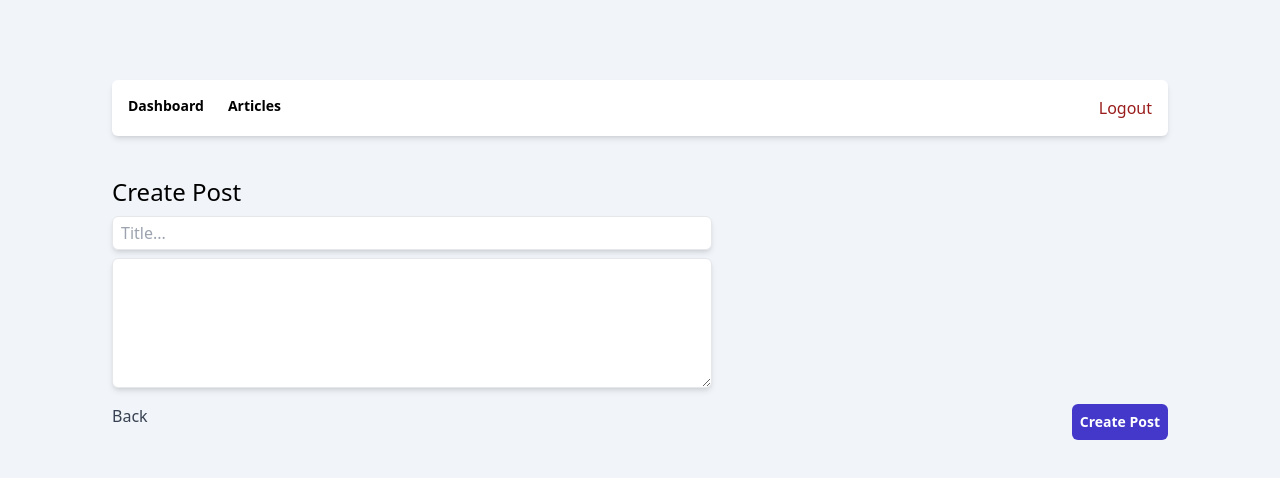
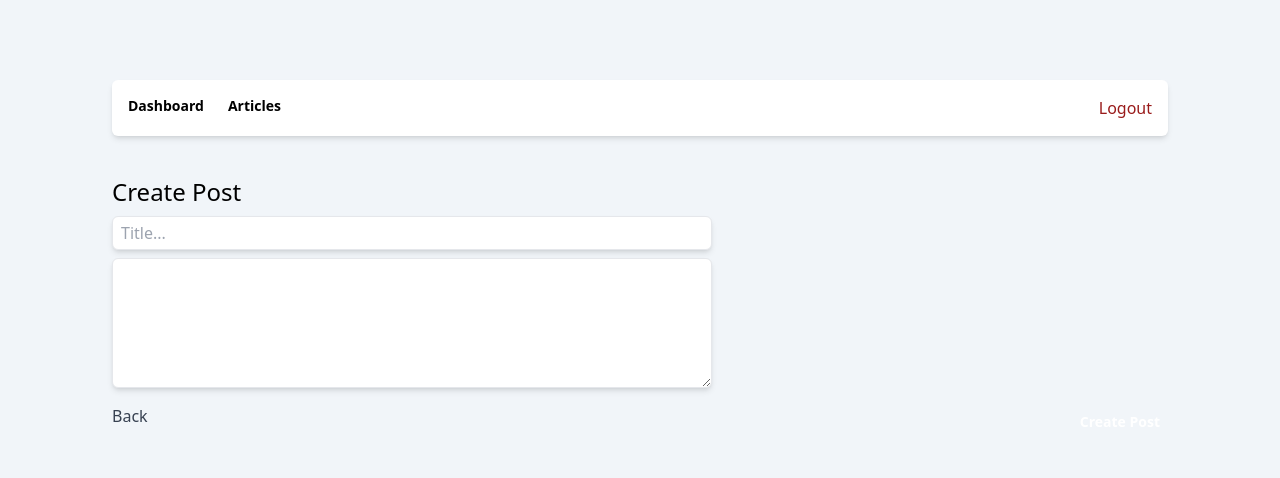
Before and after one commit to jonathanbyrnes/nuxt-blog, a Nuxt app: page /admin/create-post in a window 1280 px wide. Shown: the top 478 px of the page. Built offline with nearby package versions, Linux system fonts and the light colour scheme; no server answers; what vue-toast-notification would draw is missing.

Commit message:
feat: add editing posts (updating)

```diff
--- a/pages/admin/articles.vue
+++ b/pages/admin/articles.vue
@@ -79,8 +79,14 @@ function deletePost(id) {
     })
 }
 
+const router=useRouter()
+const postStore=usePostStore()
+const {postInput,edit}=storeToRefs(postStore)
+
 function editPost(post) {
-    console.log(post)
+    postInput.value=post
+    edit.value=true
+    router.push('/admin/create-post')
 }
 
 </script>
--- a/pages/admin/create-post.vue
+++ b/pages/admin/create-post.vue
@@ -3,55 +3,27 @@ definePageMeta({
     layout: 'admin'
 })
 
-const userData=getUserData()
-const config = useRuntimeConfig()
-const loading=ref(false)
-const postInput=ref({
-    title:'',
-    post_content:''
-})
-
-async function createPost() {
-    try {
-        loading.value=true
-        const res = await $fetch(config.public?.API_BASE_URL + '/posts', {
-            headers: {
-                Accept: "application/json",
-                "content-type": "application/json",
-                Authorization: `Bearer ${userData?.token}`
-            },
-            method: 'POST',
-            body: JSON.stringify(postInput.value)
-        })
-        loading.value=false
-        postInput.value={}
-        successMsg(res?.message)
-    } catch (error) {
-        loading.value=false
-        if(error?.response?.status===422){
-            const errors=error.response?._data
-            for(const message of errors) {
-                errorMsg(message)
-            }
-        }
-    }
-}
+const postStore = usePostStore()
+const { postInput, loading, edit } = storeToRefs(postStore)
 </script>
 
 <template>
     <div>
         <h1 class="text-2xl mb-2">Create Post</h1>
         <div class="flex flex-col mb-2 w-[600px]">
-            <input v-model="postInput.title" placeholder="Title..." type="text" class="mb-2 border rounded-md py-1 px-2 shadow-md" />
-            <textarea v-model="postInput.post_content" name="" id="" rows="5" class="mb-2 border rounded-md py-1 px-2 shadow-md"></textarea>
+            <input v-model="postInput.title" placeholder="Title..." type="text"
+                class="mb-2 border rounded-md py-1 px-2 shadow-md" />
+            <textarea v-model="postInput.post_content" name="" id="" rows="5"
+                class="mb-2 border rounded-md py-1 px-2 shadow-md"></textarea>
         </div>
 
         <div class="flex justify-between">
             <NuxtLink to="/admin/articles" class="rounded-me text-gray-700 hover:text-white">
                 Back
             </NuxtLink>
-            <button :disabled="loading" @click="createPost" class="rounded-md text-white px-2 py-2 bg-indigo-700 text-sm font-semibold">
-                {{ loading?'Processing...':'Create Post'}}
+            <button :disabled="loading" @click="postStore.createPost"
+                :class="edit ? 'bg-yellow-500 rounded-md text-white px-2 py-2 text-sm font-semibold' : 'bg-indigo-700rounded-md text-white px-2 py-2 text-sm font-semibold'">
+                {{ loading ? 'Processing...' : edit ? 'Update Post' : 'Create Post' }}
             </button>
 
 
--- /dev/null
+++ b/stores/post-store.ts
@@ -0,0 +1,48 @@
+export const usePostStore = defineStore('post-store', () => {
+    const edit = ref(false)
+
+    const postInput = ref({
+        id: null,
+        title: "",
+        post_content: "",
+    })
+    const config = useRuntimeConfig()
+    const loading = ref(false)
+
+    async function createPost() {
+        const userData = getUserData()
+
+        try {
+            loading.value = true
+            const apiUrl = config.public?.API_BASE_URL
+            const url = edit.value ? apiUrl + '/posts/' + postInput.value.id
+                : apiUrl + "/posts"
+
+            const httpVerb=edit.value?'PUT':'POST'
+            const res: any = await $fetch(url, {
+                headers: {
+                    Accept: "application/json",
+                    "content-type": "application/json",
+                    Authorization: `Bearer ${userData?.token}`
+                },
+                method: httpVerb,
+                body: JSON.stringify(postInput.value)
+            })
+            loading.value = false
+            edit.value = false
+            postInput.value = {} as any
+            successMsg(res?.message)
+        } catch (error: any) {
+            loading.value = false
+            errorMsg(error?.message)
+        }
+    }
+
+    return {
+        edit,
+        postInput,
+        loading,
+        createPost,
+        config
+    }
+})
```
